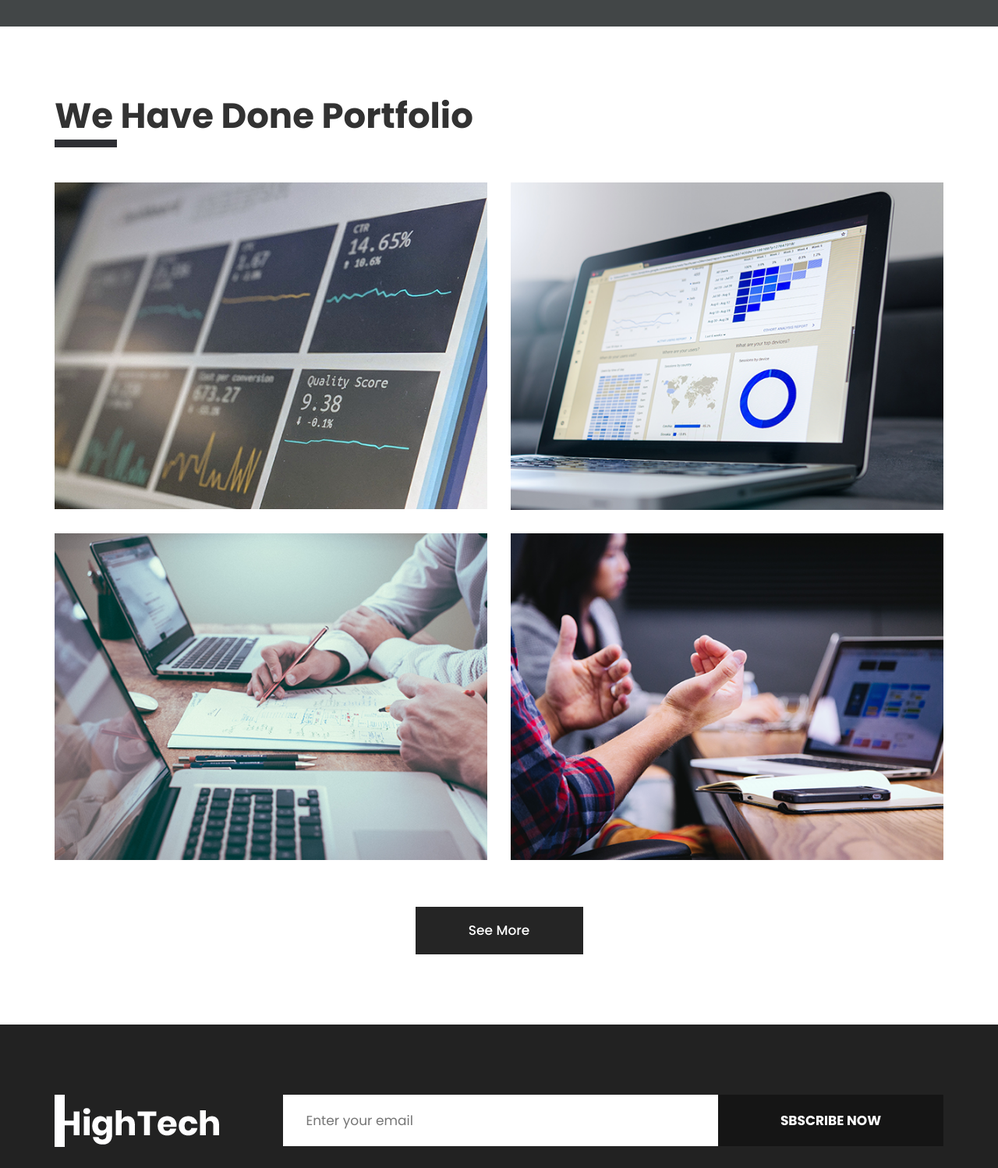
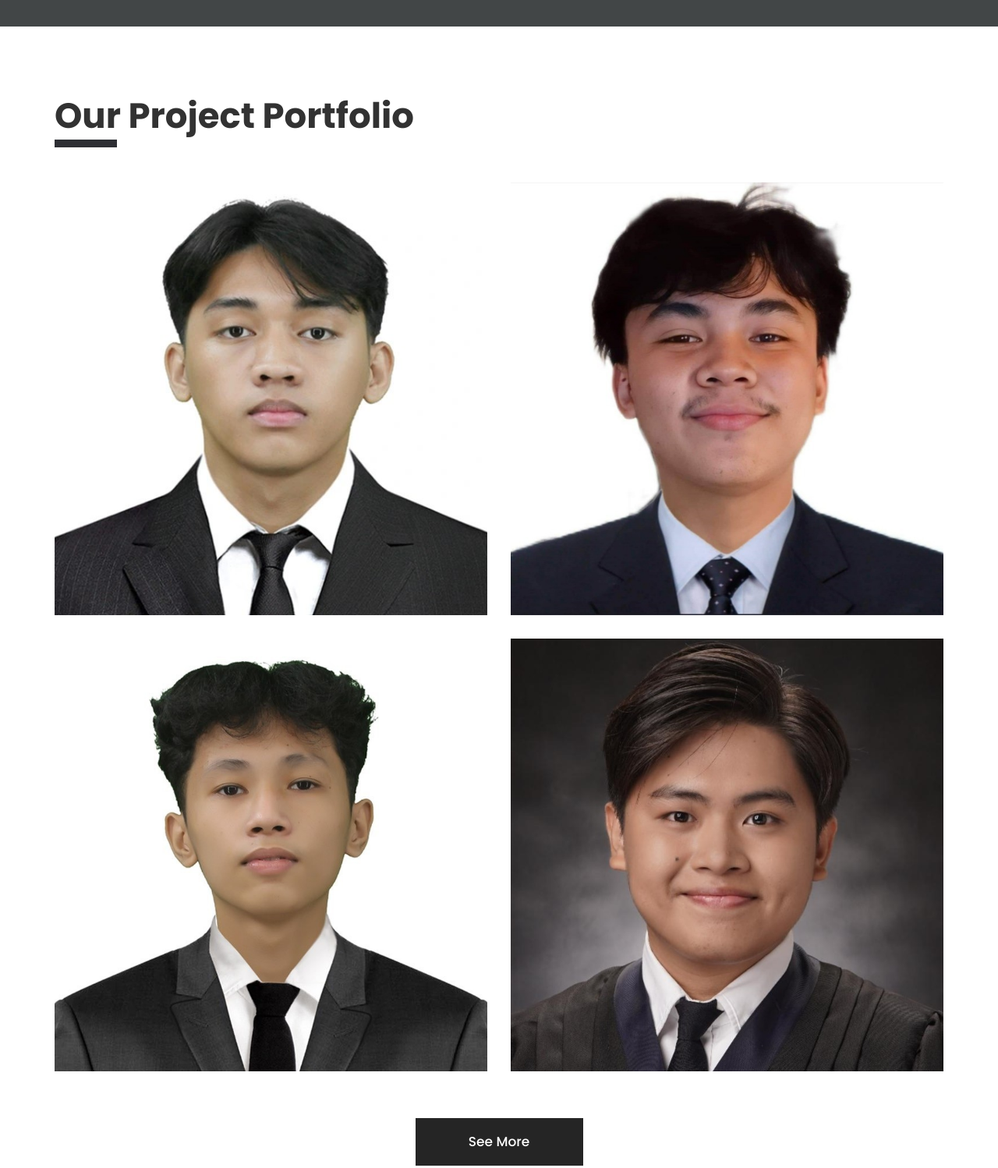
Before and after one commit to kar1man/my-project1, a plain HTML site: page portfolio.html in a window 1280 px wide. Shown: the part 72-1570 px from the top of the page at 78% size. Drawn offline with Linux system fonts and the light colour scheme.

Commit message:
updated header of porfolio and added images and text to each image

```diff
--- a/portfolio.html
+++ b/portfolio.html
@@ -88,7 +88,7 @@
             <div class="row">
                <div class="col-md-12">
                   <div class="titlepage text_align_left">
-                     <h2>We Have Done Portfolio  </h2>
+                     <h2> Our Project Portfolio  </h2>
                   </div>
                </div>
             </div>
@@ -96,14 +96,14 @@
                <div class="col-md-6">
                   <div id="ho_nf" class="portfolio_main text_align_left">
                      <figure>
-                        <img src="images/prot1.png" alt="#"/>
+                        <img src="images/aljun.jpg" alt="#"/>
                         <div class="portfolio_text">
                            <div class="li_icon">
                               <a href="Javascript:void(0)"><i class="fa fa-search" aria-hidden="true"></i></a>
                               <a href="Javascript:void(0)"><i class="fa fa-link" aria-hidden="true"></i></a>
                            </div>
-                           <h3>Carrency Dashbord</h3>
-                           <p>There are many variations of passages of Lorem Ipsum available, but the majoraity have suffered alteration in some form, by injected humour, or randomised words which don't look even slightly believable</p>
+                           <h3>Aljun Cerina</h3>
+                           <p>MASARAP</p>
                         </div>
                      </figure>
                   </div>
@@ -111,14 +111,14 @@
                <div class="col-md-6">
                   <div id="ho_nf" class="portfolio_main text_align_left">
                      <figure>
-                        <img src="images/prot2.png" alt="#"/>
+                        <img src="images/axl.jpg" alt="#"/>
                         <div class="portfolio_text">
                            <div class="li_icon">
                               <a href="Javascript:void(0)"><i class="fa fa-search" aria-hidden="true"></i></a>
                               <a href="Javascript:void(0)"><i class="fa fa-link" aria-hidden="true"></i></a>
                            </div>
-                           <h3>Carrency Dashbord</h3>
-                           <p>There are many variations of passages of Lorem Ipsum available, but the majoraity have suffered alteration in some form, by injected humour, or randomised words which don't look even slightly believable</p>
+                           <h3>Jon Axl Arones</h3>
+                           <p> MASARAP RIN </p>
                         </div>
                      </figure>
                   </div>
@@ -126,14 +126,14 @@
                <div class="col-md-6">
                   <div id="ho_nf" class="portfolio_main text_align_left">
                      <figure>
-                        <img src="images/prot3.png" alt="#"/>
+                        <img src="images/lenard.jpg" alt="#"/>
                         <div class="portfolio_text">
                            <div class="li_icon">
                               <a href="Javascript:void(0)"><i class="fa fa-search" aria-hidden="true"></i></a>
                               <a href="Javascript:void(0)"><i class="fa fa-link" aria-hidden="true"></i></a>
                            </div>
-                           <h3>Carrency Dashbord</h3>
-                           <p>There are many variations of passages of Lorem Ipsum available, but the majoraity have suffered alteration in some form, by injected humour, or randomised words which don't look even slightly believable</p>
+                           <h3>John Lenard Resquites </h3>
+                           <p>SOBRANG SARAP</p>
                         </div>
                      </figure>
                   </div>
@@ -141,14 +141,14 @@
                <div class="col-md-6">
                   <div id="ho_nf" class="portfolio_main text_align_left">
                      <figure>
-                        <img src="images/prot4.png" alt="#"/>
+                        <img src="images/vandre.jpg" alt="#"/>
                         <div class="portfolio_text">
                            <div class="li_icon">
                               <a href="Javascript:void(0)"><i class="fa fa-search" aria-hidden="true"></i></a>
                               <a href="Javascript:void(0)"><i class="fa fa-link" aria-hidden="true"></i></a>
                            </div>
-                           <h3>Carrency Dashbord</h3>
-                           <p>There are many variations of passages of Lorem Ipsum available, but the majoraity have suffered alteration in some form, by injected humour, or randomised words which don't look even slightly believable</p>
+                           <h3>Vandre Adrian Serafico</h3>
+                           <p> PINAKAMASARAP </p>
                         </div>
                      </figure>
                   </div>
```
Also changed, not shown: images/aljun.jpg (added), images/axl.jpg (added), images/lenard.jpg (added), images/vandre.jpg (added).
